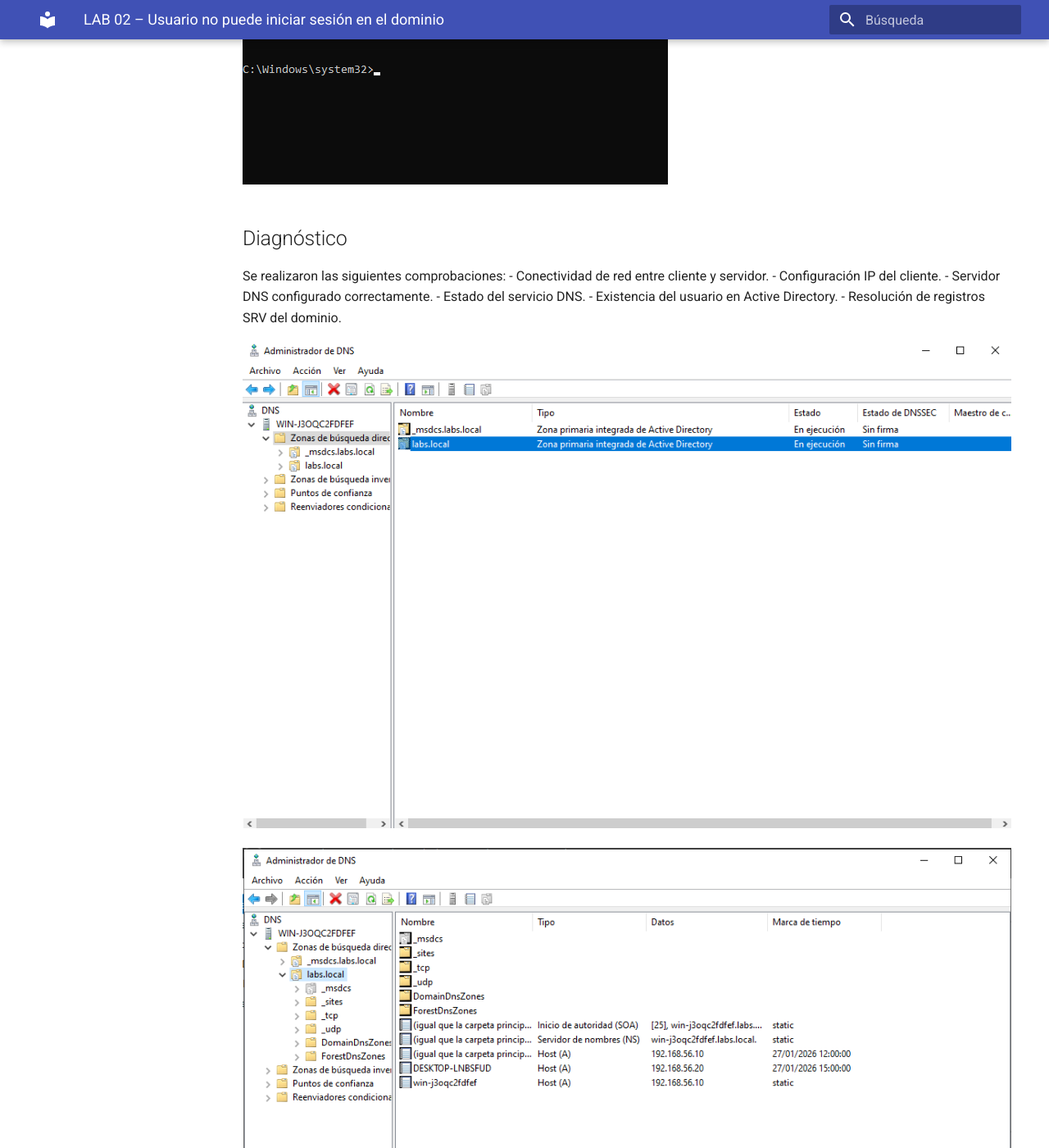
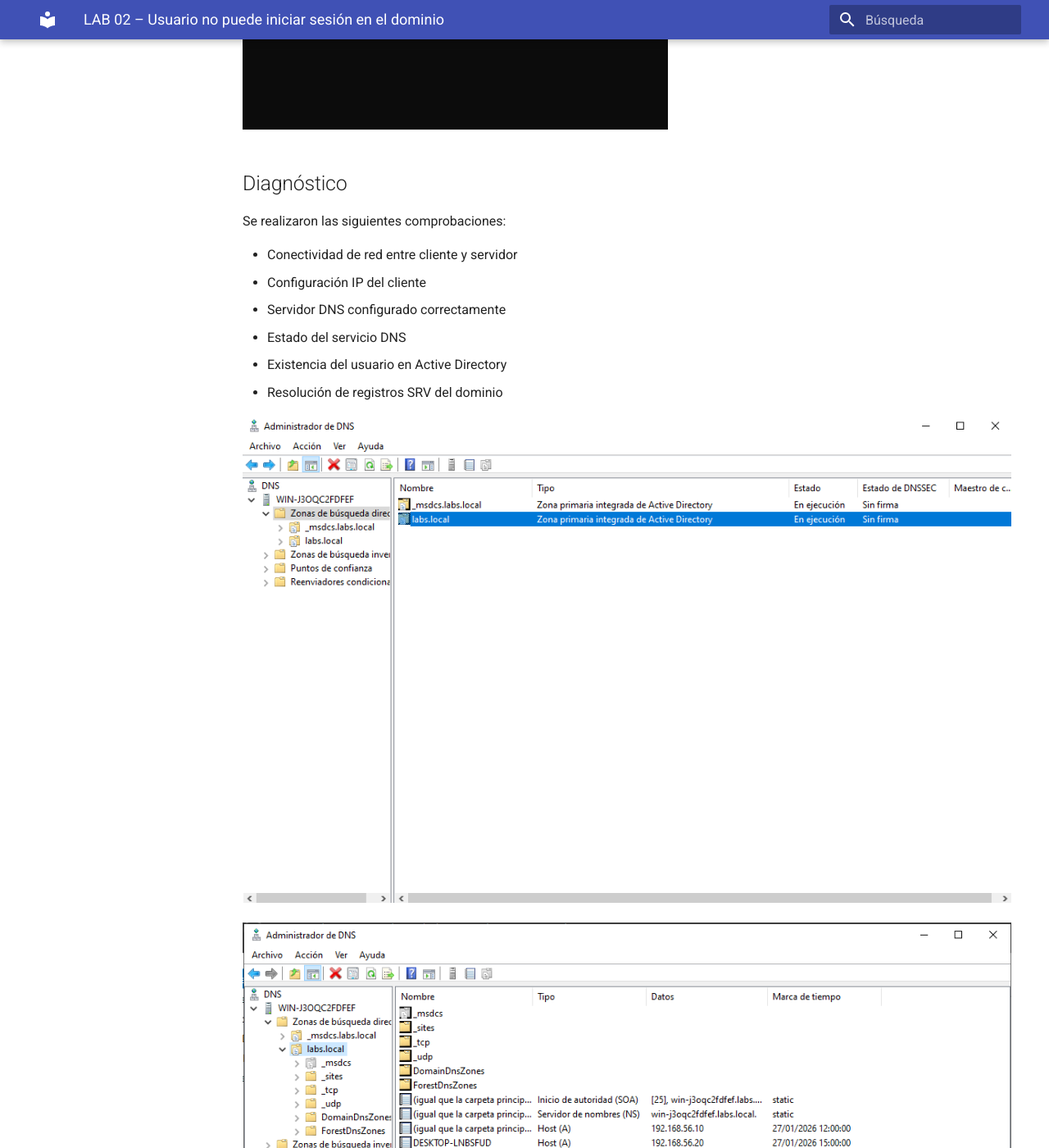
Before and after one commit to jamalhb97/it-support-labs, an MkDocs documentation site: the page built from docs/windows/incidencias/lab-02-usuario-no-inicia-sesion-dominio/index.md, in a window 1280 px wide and 1400 px high, scrolled down 1595 px. Shown: the whole window at 82% size. Built offline with MkDocs 1.6.1 and Material for MkDocs 9.7.7, drawn with Linux system fonts in a browser that asks for light colours; some of the changed text lies outside the part shown.

Commit message:
LAB 02: corrección de formato Markdown y capturas

```diff
--- a/docs/windows/incidencias/lab-02-usuario-no-inicia-sesion-dominio/index.md
+++ b/docs/windows/incidencias/lab-02-usuario-no-inicia-sesion-dominio/index.md
@@ -5,12 +5,12 @@
 
 ## Entorno
 - Hypervisor: VMware Workstation
-- Servidor:
+Servidor:
   - Windows Server 2022
   - Rol AD DS y DNS
   - Nombre: SRV-DC01
   - IP: 192.168.56.10
-- Cliente:
+Cliente:
   - Windows 10
   - Nombre: PC-01
   - IP: 192.168.56.20
@@ -28,13 +28,16 @@
 
 
 ## Diagnóstico
+
 Se realizaron las siguientes comprobaciones:
-- Conectividad de red entre cliente y servidor.
-- Configuración IP del cliente.
-- Servidor DNS configurado correctamente.
-- Estado del servicio DNS.
-- Existencia del usuario en Active Directory.
-- Resolución de registros SRV del dominio.
+
+- Conectividad de red entre cliente y servidor
+- Configuración IP del cliente
+- Servidor DNS configurado correctamente
+- Estado del servicio DNS
+- Existencia del usuario en Active Directory
+- Resolución de registros SRV del dominio
+
 
 ![Zona DNS labs.local en el servidor](img/03-dns-zona-labs-local.png)
 
```
Also changed, not shown: other parts of docs/windows/incidencias/lab-02-usuario-no-inicia-sesion-dominio/index.md (+7 -3 lines).
